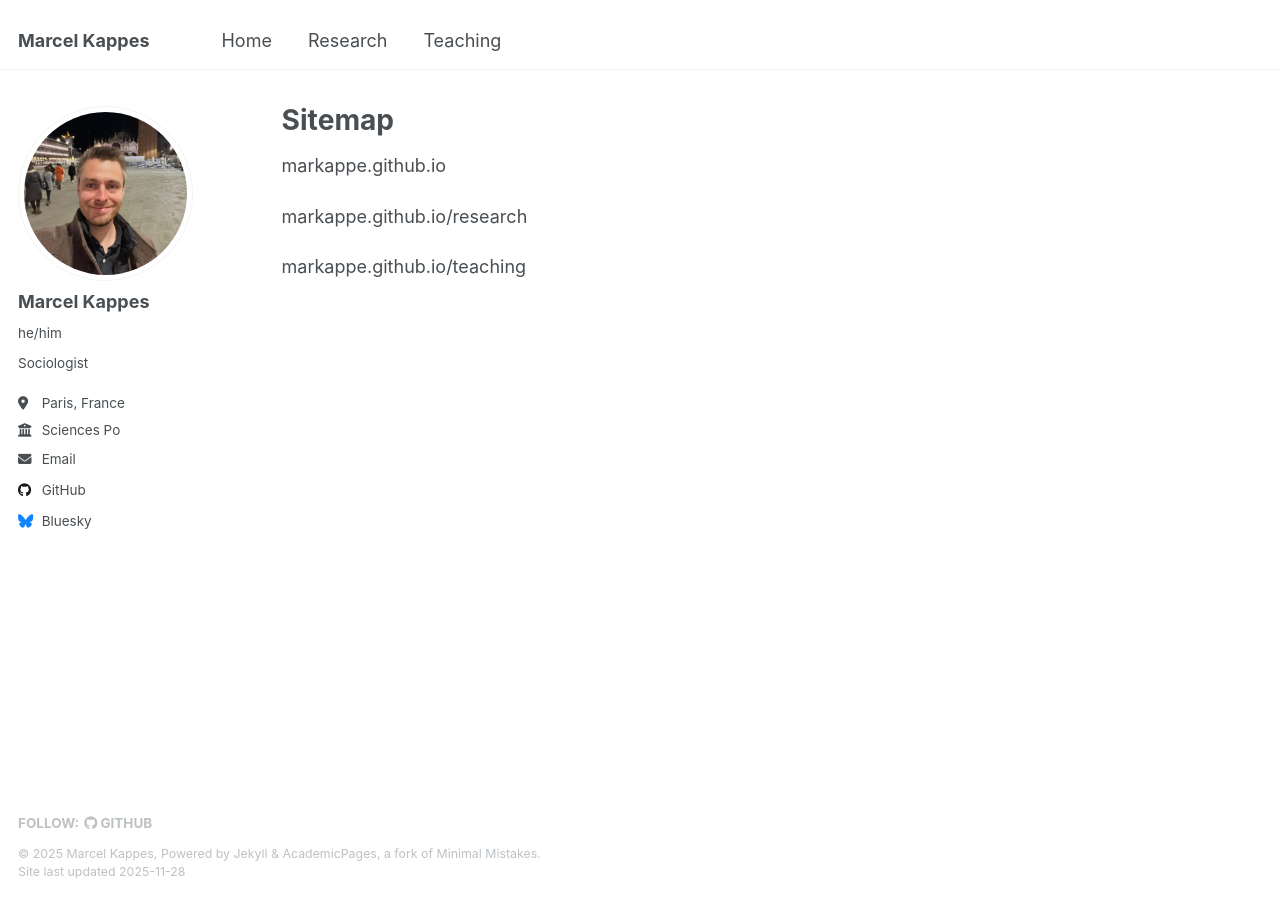
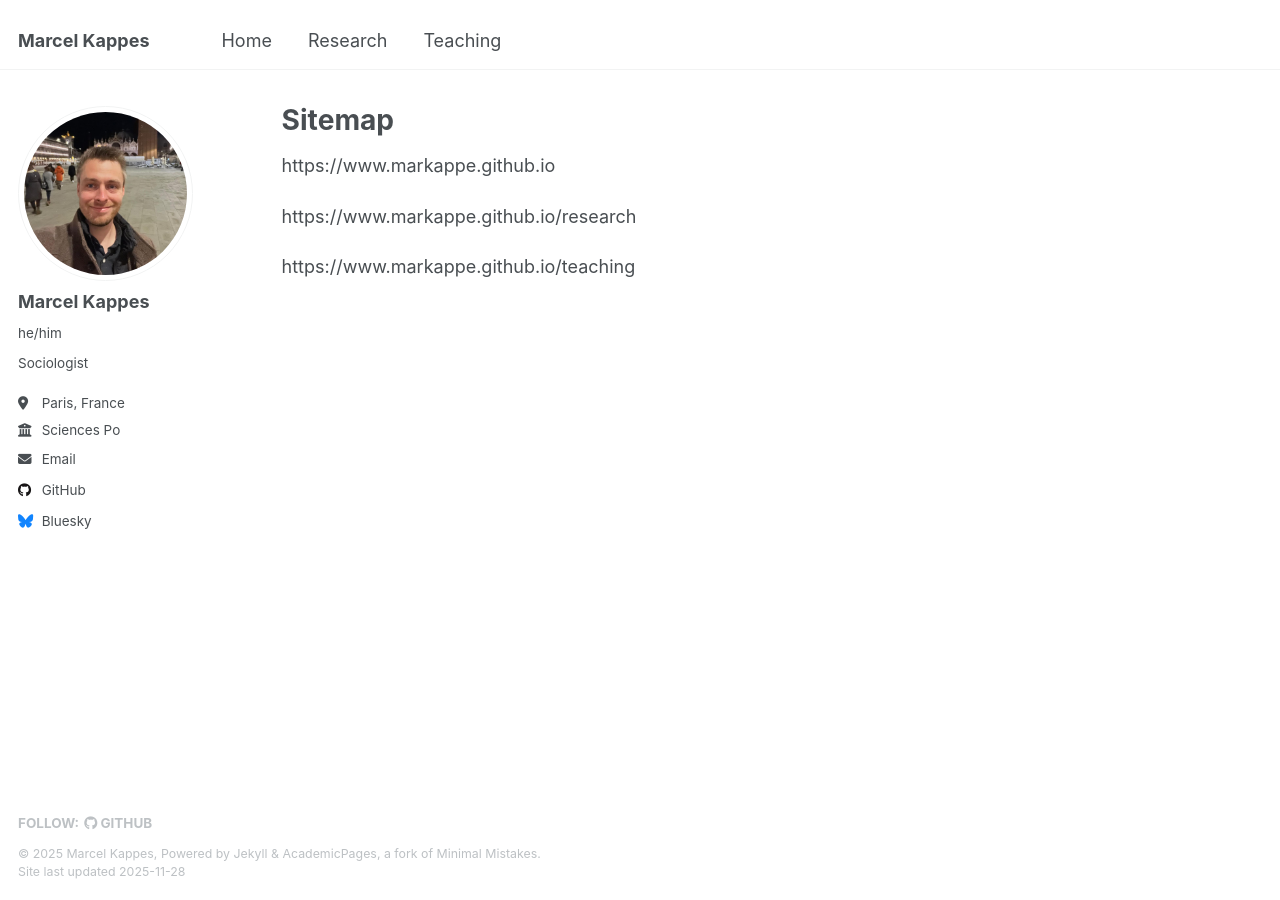
Before and after one commit to markappe/markappe.github.io, a Jekyll site: the page built from _pages/sitemap.md, in a window 1280 px wide. Built offline with Jekyll 4.4.1, drawn with Linux system fonts in a browser that asks for light colours; part of the change alters nothing that is shown.

Commit message:
Update sitemap.md

```diff
--- a/_pages/sitemap.md
+++ b/_pages/sitemap.md
@@ -5,8 +5,8 @@ permalink: /sitemap/
 author_profile: true
 ---
 
-markappe.github.io
+https://www.markappe.github.io
 
-markappe.github.io/research
+https://www.markappe.github.io/research
 
-markappe.github.io/teaching
+https://www.markappe.github.io/teaching
```
